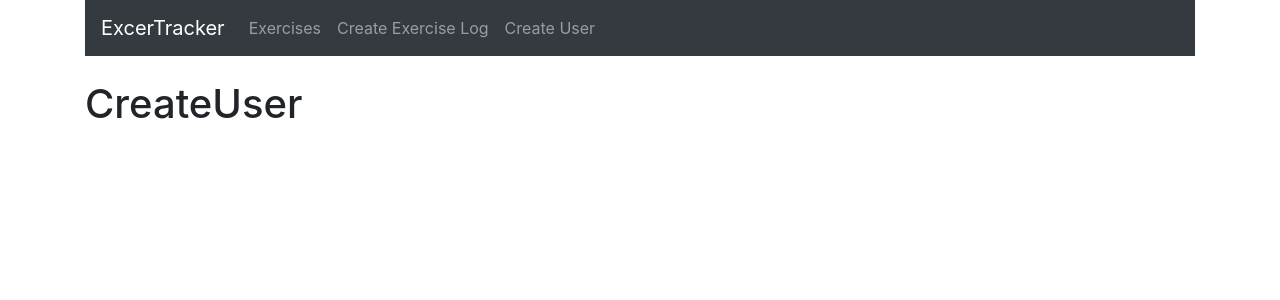
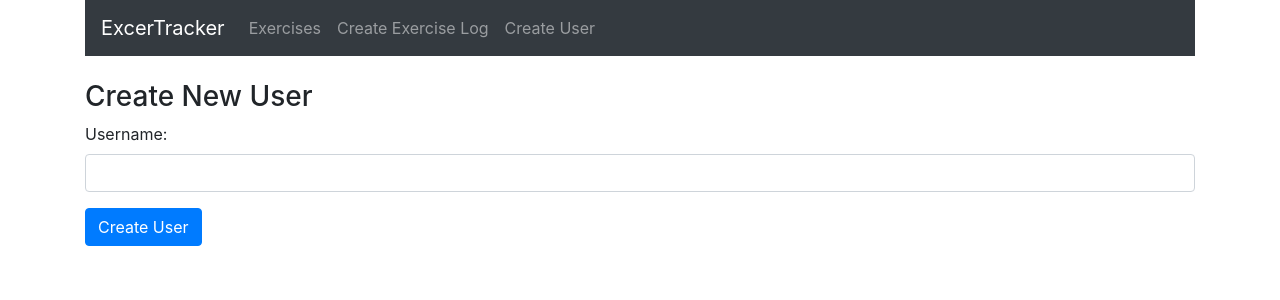
Before and after one commit to DrGooseman/MERN-ExerciseTracker, a React (Create React App) app: page /user in a window 1280 px wide. Shown: the top 300 px of the page. Built offline with nearby package versions, Linux system fonts and the light colour scheme; the HTML template or start-up script is replaced by a standard one.

Commit message:
adds create-user component

```diff
--- a/package.json
+++ b/package.json
@@ -6,6 +6,7 @@
     "@testing-library/jest-dom": "^4.2.4",
     "@testing-library/react": "^9.4.1",
     "@testing-library/user-event": "^7.2.1",
+    "axios": "^0.19.2",
     "bootstrap": "^4.4.1",
     "react": "^16.12.0",
     "react-datepicker": "^2.13.0",
--- a/src/components/create-user.component.jsx
+++ b/src/components/create-user.component.jsx
@@ -1,5 +1,45 @@
-import React from "react";
+import React, { useState, useEffect } from "react";
 
 export default function CreateUser() {
-  return <h1>CreateUser</h1>;
+  const [username, setUsername] = useState("");
+
+  function onChangeUsername(e) {
+    setUsername(e.target.value);
+  }
+
+  function onSubmit(e) {
+    e.preventDefault();
+
+    const user = {
+      username
+    };
+
+    console.log(user);
+    setUsername("");
+  }
+
+  return (
+    <div>
+      <h3>Create New User</h3>
+      <form onSubmit={onSubmit}>
+        <div className="form-group">
+          <label>Username: </label>
+          <input
+            type="text"
+            required
+            className="form-control"
+            value={username}
+            onChange={onChangeUsername}
+          />
+        </div>
+        <div className="form-group">
+          <input
+            type="submit"
+            value="Create User"
+            className="btn btn-primary"
+          />
+        </div>
+      </form>
+    </div>
+  );
 }
```
Also changed, not shown: 1 other file (tests, documents, lock files or other folders).
